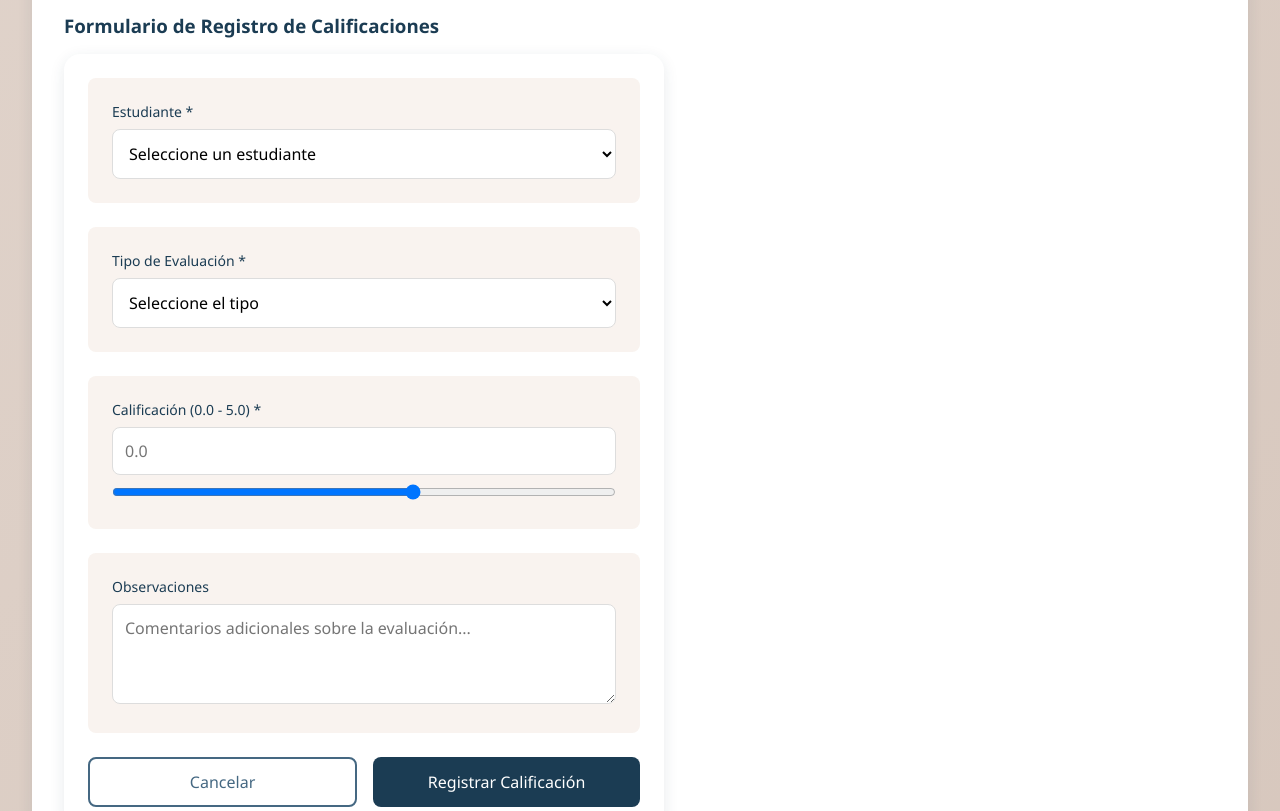
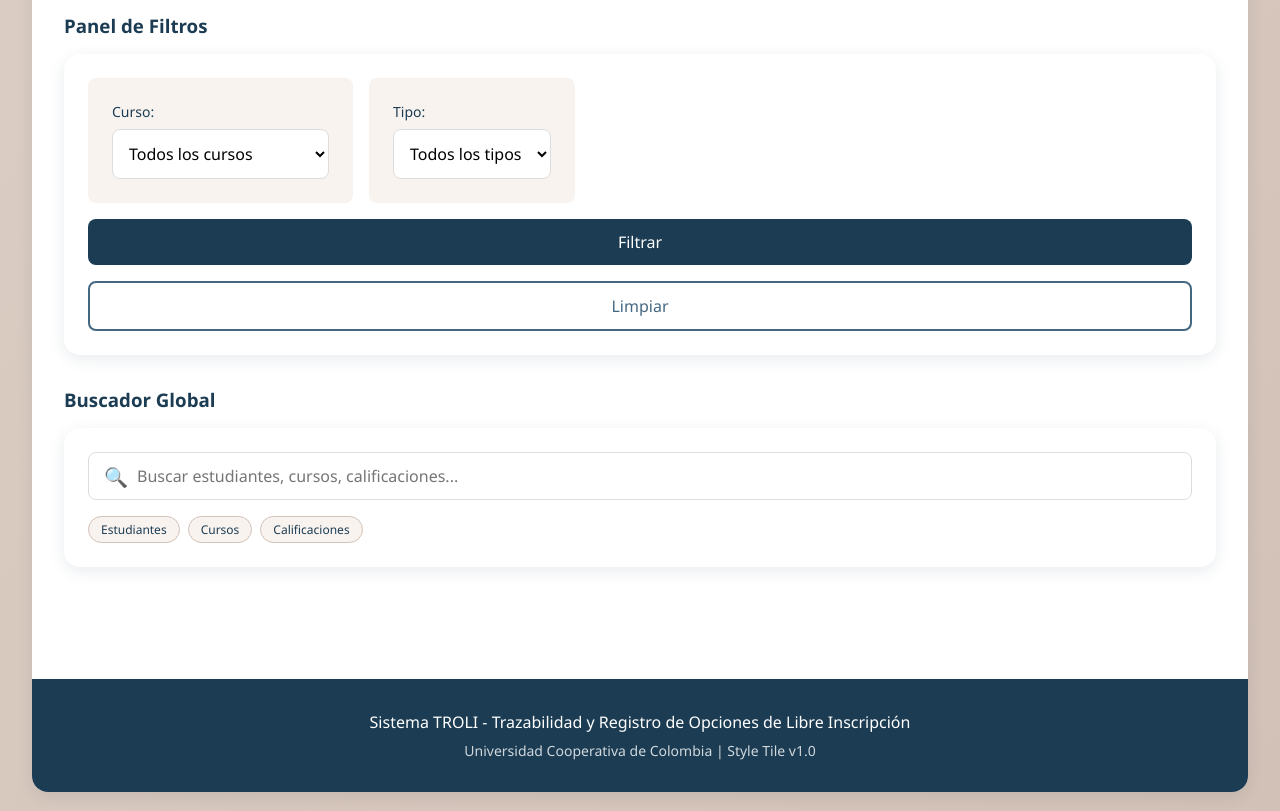
Before and after one commit to Jenifrutica/StylesTroli, a plain HTML site: page index.html in a window 1280 px wide. Shown: the part 7040-7851 px from the top of the page. Drawn offline with Linux system fonts and the light colour scheme.

Commit message:
Update index.html

```diff
--- a/index.html
+++ b/index.html
@@ -1088,54 +1088,7 @@
                     </div>
                 </div>
 
-                <!-- Formulario de Calificaciones -->
-                <div style="margin-bottom: 2rem;">
-                    <h3 style="color: #1B3C53; margin-bottom: 1rem;">Formulario de Registro de Calificaciones</h3>
-                    <div class="card" style="max-width: 600px;">
-                        <div class="form-grid">
-                            <div class="form-group">
-                                <label class="form-label">Estudiante *</label>
-                                <select class="form-select">
-                                    <option>Seleccione un estudiante</option>
-                                    <option>Juan Pérez García</option>
-                                    <option>María López Ruiz</option>
-                                    <option>Carlos Ramírez Torres</option>
-                                </select>
-                            </div>
 
-                            <div class="form-group">
-                                <label class="form-label">Tipo de Evaluación *</label>
-                                <select class="form-select">
-                                    <option>Seleccione el tipo</option>
-                                    <option>Parcial</option>
-                                    <option>Final</option>
-                                    <option>Taller</option>
-                                    <option>Quiz</option>
-                                    <option>Proyecto</option>
-                                    <option>Participación</option>
-                                </select>
-                            </div>
-
-                            <div class="form-group">
-                                <label class="form-label">Calificación (0.0 - 5.0) *</label>
-                                <input type="number" class="form-input" placeholder="0.0" min="0" max="5" step="0.1">
-                                <div style="margin-top: 0.5rem;">
-                                    <input type="range" min="0" max="5" step="0.1" value="3.0" style="width: 100%;" oninput="this.previousElementSibling.placeholder = this.value">
-                                </div>
-                            </div>
-
-                            <div class="form-group">
-                                <label class="form-label">Observaciones</label>
-                                <textarea class="form-textarea" placeholder="Comentarios adicionales sobre la evaluación..."></textarea>
-                            </div>
-
-                            <div style="display: flex; gap: 1rem; justify-content: flex-end;">
-                                <button class="btn btn-secondary">Cancelar</button>
-                                <button class="btn btn-primary">Registrar Calificación</button>
-                            </div>
-                        </div>
-                    </div>
-                </div>
 
                 <!-- Filtros de Calificaciones -->
                 <div style="margin-bottom: 2rem;">
@@ -1184,33 +1137,7 @@
                     </div>
                 </div>
 
-                <!-- Login Form -->
-                <div style="margin-bottom: 2rem;">
-                    <h3 style="color: #1B3C53; margin-bottom: 1rem;">Formulario de Login</h3>
-                    <div style="max-width: 400px; margin: 0 auto; background: white; padding: 3rem; border-radius: 15px; box-shadow: 0 10px 30px rgba(27, 60, 83, 0.3);">
-                        <div style="text-align: center; color: #1B3C53; margin-bottom: 2rem;">
-                            <div style="font-size: 3rem; margin-bottom: 1rem;"></div>
-                            <h2 style="font-size: 2rem; font-weight: 300; margin: 0;">Sistema TROLI</h2>
-                            <p style="font-size: 0.875rem; opacity: 0.8; margin: 0.5rem 0 0 0;">Gestión de Estudiantes y Notas</p>
-                        </div>
 
-                        <div class="form-group">
-                            <label class="form-label">Usuario</label>
-                            <input type="text" class="form-input" placeholder="Ingrese su usuario">
-                        </div>
-
-                        <div class="form-group">
-                            <label class="form-label">Contraseña</label>
-                            <input type="password" class="form-input" placeholder="Ingrese su contraseña">
-                        </div>
-
-                        <button class="btn btn-primary" style="width: 100%; margin-top: 1rem;">Iniciar Sesión</button>
-
-                        <div style="text-align: center; margin-top: 1.5rem; font-size: 0.875rem; color: #666;">
-
-                        </div>
-                    </div>
-                </div>
             </section>
 
         </div>
```
